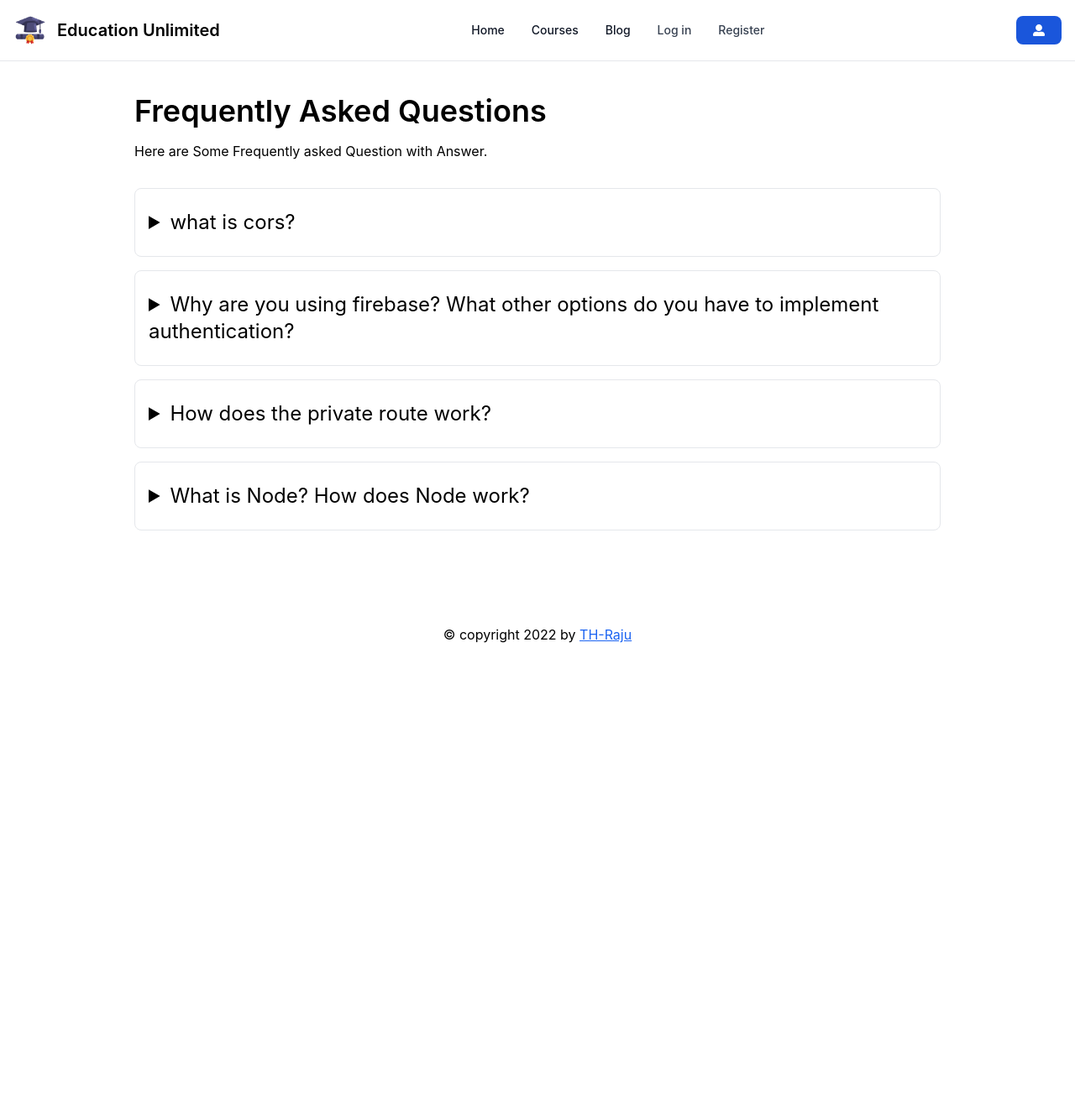
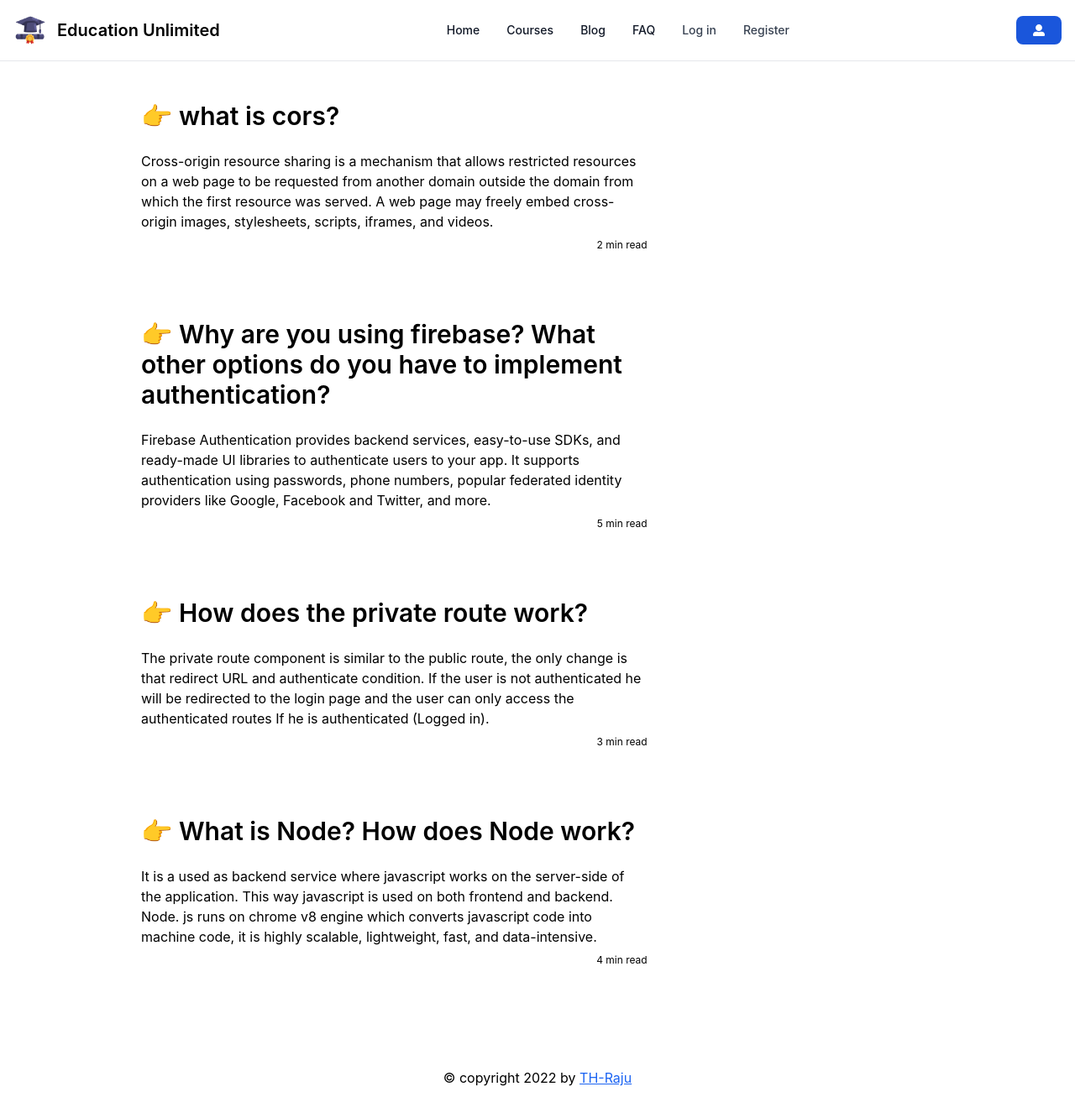
Before and after one commit to TH-Raju/project_education_unlimited_client_side, a React (Create React App) app: page /blog in a window 1280 px wide. Shown: the top 1332 px of the page at 84% size. Before the commit the page ends 848 px from the top, so only its background shows below. Built offline with nearby package versions, Linux system fonts and the light colour scheme; no server answers.

Commit message:
faq section added

```diff
--- a/src/App.js
+++ b/src/App.js
@@ -4,7 +4,7 @@ import { routes } from './Routes/Routes';
 
 function App() {
   return (
-    <div className='lg:mx-32 md:mx-10'>
+    <div>
       <RouterProvider router={routes}></RouterProvider>
     </div>
   );
--- a/src/Routes/Routes.jsx
+++ b/src/Routes/Routes.jsx
@@ -3,6 +3,7 @@ import Blog from "../components/Blog";
 import Course from "../components/Course";
 import Courses from "../components/Courses";
 import ErrorPage from "../components/ErrorPage";
+import FAQ from "../components/FAQ";
 import Home from "../components/Home";
 import Login from "../components/Login";
 import Register from "../components/Register";
@@ -43,6 +44,10 @@ export const routes = createBrowserRouter([
                 element: <Blog></Blog>
             },
             {
+                path: '/faq',
+                element: <FAQ></FAQ>
+            },
+            {
                 path: '/login',
                 element: <Login></Login>
             },
--- a/src/components/Blog.jsx
+++ b/src/components/Blog.jsx
@@ -2,31 +2,57 @@ import React from 'react';
 
 const Blog = () => {
     return (
-        <div >
-            <section className="dark:bg-gray-800 dark:text-gray-100">
-                <div className="container flex flex-col justify-center px-4 py-8 mx-auto md:p-8">
-                    <h2 className="text-3xl font-semibold sm:text-4xl">Frequently Asked Questions</h2>
-                    <p className="mt-4 mb-8 dark:text-gray-400">Here are Some  Frequently asked Question with Answer.</p>
-                    <div className="space-y-4">
-                        <details className="w-full border rounded-lg">
-                            <summary className="px-4 text-2xl py-6 focus:outline-none focus-visible:ring-violet-400"> what is cors?</summary>
-                            <p className="px-4 py-6 pt-0 ml-4 -mt-4 text-lg bg-sky-400 rounded-md dark:text-gray-400">Cross-origin resource sharing is a mechanism that allows restricted resources on a web page to be requested from another domain outside the domain from which the first resource was served. A web page may freely embed cross-origin images, stylesheets, scripts, iframes, and videos. </p>
-                        </details>
-                        <details className="w-full border rounded-lg">
-                            <summary className="px-4 py-6 focus:outline-none text-2xl focus-visible:ring-violet-400">Why are you using firebase? What other options do you have to implement authentication?</summary>
-                            <p className="px-4 py-6 pt-0 ml-4 -mt-4 text-lg bg-sky-400 rounded-md dark:text-gray-400">Firebase Authentication provides backend services, easy-to-use SDKs, and ready-made UI libraries to authenticate users to your app. It supports authentication using passwords, phone numbers, popular federated identity providers like Google, Facebook and Twitter, and more. </p>
-                        </details>
-                        <details className="w-full border rounded-lg">
-                            <summary className="px-4 py-6 focus:outline-none text-2xl focus-visible:ring-violet-400">How does the private route work?</summary>
-                            <p className="px-4 py-6 pt-0 ml-4 -mt-4 text-lg bg-sky-400 rounded-md dark:text-gray-400">The private route component is similar to the public route, the only change is that redirect URL and authenticate condition. If the user is not authenticated he will be redirected to the login page and the user can only access the authenticated routes If he is authenticated (Logged in). </p>
-                        </details>
-                        <details className="w-full border rounded-lg">
-                            <summary className="px-4 py-6 focus:outline-none text-2xl focus-visible:ring-violet-400">What is Node? How does Node work?</summary>
-                            <p className="px-4 py-6 pt-0 ml-4 -mt-4 text-lg bg-sky-400 rounded-md dark:text-gray-400">It is a used as backend service where javascript works on the server-side of the application. This way javascript is used on both frontend and backend. Node. js runs on chrome v8 engine which converts javascript code into machine code, it is highly scalable, lightweight, fast, and data-intensive </p>
-                        </details>
+        <div className='lg:mx-32 md:mx-10' >
+            <div className="dark:bg-gray-800 dark:text-gray-50">
+                <div className="container grid grid-cols-12 mx-auto dark:bg-gray-900">
+                    <div className="bg-no-repeat bg-cover dark:bg-gray-700 col-span-full lg:col-span-4" ></div>
+                    <div className="flex flex-col p-6 col-span-full row-span-full lg:col-span-8 lg:p-10">
+                        <h1 className="text-3xl font-semibold">👉 what is cors?</h1>
+                        <p className="flex-1 pt-6">Cross-origin resource sharing is a mechanism that allows restricted resources on a web page to be requested from another domain outside the domain from which the first resource was served. A web page may freely embed cross-origin images, stylesheets, scripts, iframes, and videos.</p>
+                        <div className="flex items-center justify-between pt-2">
+                            <div className="flex space-x-2">
+                            </div>
+                            <span className="text-xs">2 min read</span>
+                        </div>
                     </div>
                 </div>
-            </section>
+                <div className="container grid grid-cols-12 mx-auto dark:bg-gray-900">
+                    <div className="bg-no-repeat bg-cover dark:bg-gray-700 col-span-full lg:col-span-4" ></div>
+                    <div className="flex flex-col p-6 col-span-full row-span-full lg:col-span-8 lg:p-10">
+                        <h1 className="text-3xl font-semibold">👉 Why are you using firebase? What other options do you have to implement authentication?</h1>
+                        <p className="flex-1 pt-6">Firebase Authentication provides backend services, easy-to-use SDKs, and ready-made UI libraries to authenticate users to your app. It supports authentication using passwords, phone numbers, popular federated identity providers like Google, Facebook and Twitter, and more.</p>
+                        <div className="flex items-center justify-between pt-2">
+                            <div className="flex space-x-2">
+                            </div>
+                            <span className="text-xs">5 min read</span>
+                        </div>
+                    </div>
+                </div>
+                <div className="container grid grid-cols-12 mx-auto dark:bg-gray-900">
+                    <div className="bg-no-repeat bg-cover dark:bg-gray-700 col-span-full lg:col-span-4" ></div>
+                    <div className="flex flex-col p-6 col-span-full row-span-full lg:col-span-8 lg:p-10">
+                        <h1 className="text-3xl font-semibold">👉 How does the private route work?</h1>
+                        <p className="flex-1 pt-6">The private route component is similar to the public route, the only change is that redirect URL and authenticate condition. If the user is not authenticated he will be redirected to the login page and the user can only access the authenticated routes If he is authenticated (Logged in).</p>
+                        <div className="flex items-center justify-between pt-2">
+                            <div className="flex space-x-2">
+                            </div>
+                            <span className="text-xs">3 min read</span>
+                        </div>
+                    </div>
+                </div>
+                <div className="container grid grid-cols-12 mx-auto dark:bg-gray-900">
+                    <div className="bg-no-repeat bg-cover dark:bg-gray-700 col-span-full lg:col-span-4" ></div>
+                    <div className="flex flex-col p-6 col-span-full row-span-full lg:col-span-8 lg:p-10">
+                        <h1 className="text-3xl font-semibold">👉 What is Node? How does Node work?</h1>
+                        <p className="flex-1 pt-6">It is a used as backend service where javascript works on the server-side of the application. This way javascript is used on both frontend and backend. Node. js runs on chrome v8 engine which converts javascript code into machine code, it is highly scalable, lightweight, fast, and data-intensive.</p>
+                        <div className="flex items-center justify-between pt-2">
+                            <div className="flex space-x-2">
+                            </div>
+                            <span className="text-xs">4 min read</span>
+                        </div>
+                    </div>
+                </div>
+            </div>
         </div>
     );
 };
--- a/src/components/Course.jsx
+++ b/src/components/Course.jsx
@@ -6,7 +6,7 @@ const Course = () => {
     const { title, body, img } = cours;
     console.log(cours);
     return (
-        <div>
+        <div >
             <h1 className="text-4xl text-center py-10 font-bold leading-none sm:text-5xl">{title} Tutorial</h1>
             {
                 body ?
@@ -19,6 +19,9 @@ const Course = () => {
                         <p className='text-center text-blue-800'> <span className='text-3xl align-middle'>← </span> Select any Course first</p>
                     </>
             }
+            <div className='text-center'>
+                <button className="outline outline-offset-2 outline-cyan-500 hover:bg-cyan-300 hover:outline-none rounded-md px-8 py-1 font-semibold text-xl">Detail</button>
+            </div>
         </div>
     );
 };
--- a/src/components/Courses.jsx
+++ b/src/components/Courses.jsx
@@ -5,7 +5,7 @@ import LeftSide from './Shared/LeftSide';
 const Courses = () => {
     return (
 
-        <div className='grid grid-cols-3 gap-2 sm:mt-20'>
+        <div className='grid grid-cols-3 gap-2 sm:mt-20 lg:mx-32 md:mx-10'>
             <div className='bg-gray-200'>
                 <LeftSide></LeftSide>
             </div>
--- a/src/components/ErrorPage.jsx
+++ b/src/components/ErrorPage.jsx
@@ -3,7 +3,7 @@ import { Link } from 'react-router-dom';
 
 const ErrorPage = () => {
     return (
-        <div>
+        <div className='lg:mx-32 md:mx-10'>
             <section className="flex items-center h-full sm:p-16 dark:bg-gray-900 dark:text-gray-100">
                 <div className="container flex flex-col items-center justify-center px-5 mx-auto my-8 space-y-8 text-center sm:max-w-md">
                     <svg xmlns="http://www.w3.org/2000/svg" viewBox="0 0 512 512" className="w-40 h-40 dark:text-gray-600">
@@ -13,7 +13,7 @@ const ErrorPage = () => {
                         <polygon fill="currentColor" points="383.958 182.63 360.042 161.37 338.671 185.412 314.63 164.042 293.37 187.958 317.412 209.329 296.042 233.37 319.958 254.63 341.329 230.588 365.37 251.958 386.63 228.042 362.588 206.671 383.958 182.63"></polygon>
                     </svg>
                     <p className="text-3xl">Looks like our services are currently offline</p>
-                    <Link rel="noopener noreferrer" href="#" className="px-8 py-3 font-semibold rounded dark:bg-violet-400 dark:text-gray-900">Back to homepage</Link>
+                    <Link to='/home' rel="noopener noreferrer" className="px-8 py-3 font-semibold rounded dark:bg-violet-400 bg-blue-900 dark:text-gray-900">Back to homepage</Link>
                 </div>
             </section>
         </div>
--- /dev/null
+++ b/src/components/FAQ.jsx
@@ -0,0 +1,38 @@
+import React from 'react';
+
+const FAQ = () => {
+    return (
+        <div className='lg:mx-32 md:mx-10'>
+            <section className="dark:bg-gray-800 dark:text-gray-100">
+                <div className="container flex flex-col justify-center px-4 py-8 mx-auto md:p-8">
+                    <h2 className="text-3xl font-semibold sm:text-4xl">Frequently Asked Questions</h2>
+                    <p className="mt-4 mb-8 dark:text-gray-400">Here are Some  Frequently asked Question with Answer.</p>
+                    <div className="space-y-4">
+                        <details className="w-full border rounded-lg">
+                            <summary className="px-4 text-2xl py-6 focus:outline-none focus-visible:ring-violet-400"> What do we learn from this website?</summary>
+                            <p className="px-4 py-6 pt-4 ml-4 -mt-4 text-lg bg-sky-400 rounded-md dark:text-gray-400">You can Learn various of Programming Language in Easy Way. We Teach Programming Language various ways. we try to give best Input from Us. On this site You can learn any of programming language what we have. If you purcess Our premimum course then we submit you a Certificate. and also We help you to find Internship or Job.  </p>
+                        </details>
+                        <details className="w-full border rounded-lg">
+                            <summary className="px-4 text-2xl py-6 focus:outline-none focus-visible:ring-violet-400"> What is programming?</summary>
+                            <p className="px-4 py-6 pt-4 ml-4 -mt-4 text-lg bg-sky-400 rounded-md dark:text-gray-400">Computer programming is the process of performing a particular computation, usually by designing and building an executable computer program. Programming involves tasks such as analysis, generating algorithms, profiling algorithms' accuracy and resource consumption, and the implementation of algorithms. </p>
+                        </details>
+                        <details className="w-full border rounded-lg">
+                            <summary className="px-4 py-6 focus:outline-none text-2xl focus-visible:ring-violet-400">What is Framework?</summary>
+                            <p className="px-4 py-6 pt-4 ml-4 -mt-4 text-lg bg-sky-400 rounded-md dark:text-gray-400">In computer programming, a software framework is an abstraction in which software, providing generic functionality, can be selectively changed by additional user-written code, thus providing application-specific software. </p>
+                        </details>
+                        <details className="w-full border rounded-lg">
+                            <summary className="px-4 py-6 focus:outline-none text-2xl focus-visible:ring-violet-400">What is React?</summary>
+                            <p className="px-4 py-6 pt-4 ml-4 -mt-4 text-lg bg-sky-400 rounded-md dark:text-gray-400">React is a free and open-source front-end JavaScript library for building user interfaces based on UI components. It is maintained by Meta and a community of individual developers and companies.  </p>
+                        </details>
+                        <details className="w-full border rounded-lg">
+                            <summary className="px-4 py-6 focus:outline-none text-2xl focus-visible:ring-violet-400">What is Node? How does Node work?</summary>
+                            <p className="px-4 py-6 pt-4 ml-4 -mt-4 text-lg bg-sky-400 rounded-md dark:text-gray-400">It is a used as backend service where javascript works on the server-side of the application. This way javascript is used on both frontend and backend. Node. js runs on chrome v8 engine which converts javascript code into machine code, it is highly scalable, lightweight, fast, and data-intensive </p>
+                        </details>
+                    </div>
+                </div>
+            </section>
+        </div>
+    );
+};
+
+export default FAQ;
--- a/src/components/Login.jsx
+++ b/src/components/Login.jsx
@@ -35,7 +35,7 @@ const Login = () => {
         }
     }, [user])
     return (
-        <div>
+        <div className='lg:mx-32 md:mx-10'>
             <form className='w-80 mx-auto' onSubmit={handleOnSubmit}>
                 <div className="mb-6">
                     <label htmlFor="email" className="block mb-2 text-sm font-medium text-gray-900 dark:text-gray-300">Email address</label>
--- a/src/components/Register.jsx
+++ b/src/components/Register.jsx
@@ -39,7 +39,7 @@ const Register = () => {
     }
 
     return (
-        <div>
+        <div className='lg:mx-32 md:mx-10'>
             <form className='w-80 mx-auto' onSubmit={handleSubmit}>
                 <div className="mb-6">
                     <label htmlFor="text" className="block mb-2 text-sm font-medium text-gray-900 dark:text-gray-300">Name</label>
--- a/src/components/Shared/Header.jsx
+++ b/src/components/Shared/Header.jsx
@@ -54,6 +54,9 @@ const Header = () => {
                             <li>
                                 <Link to="/blog" className="block py-2 pr-4 pl-3 text-gray-900 rounded hover:bg-gray-100 md:hover:bg-transparent md:hover:text-blue-700 md:p-0 md:dark:hover:text-white dark:text-gray-400 dark:hover:bg-gray-700 dark:hover:text-white md:dark:hover:bg-transparent dark:border-gray-700">Blog</Link>
                             </li>
+                            <li>
+                                <Link to="/faq" className="block py-2 pr-4 pl-3 text-gray-900 rounded hover:bg-gray-100 md:hover:bg-transparent md:hover:text-blue-700 md:p-0 md:dark:hover:text-white dark:text-gray-400 dark:hover:bg-gray-700 dark:hover:text-white md:dark:hover:bg-transparent dark:border-gray-700">FAQ</Link>
+                            </li>
                             <>{
                                 user?.uid ?
                                     <>
```
Also changed, not shown: src/components/Home.jsx (+7 -3 lines), src/image/programmer.jpg (added).
